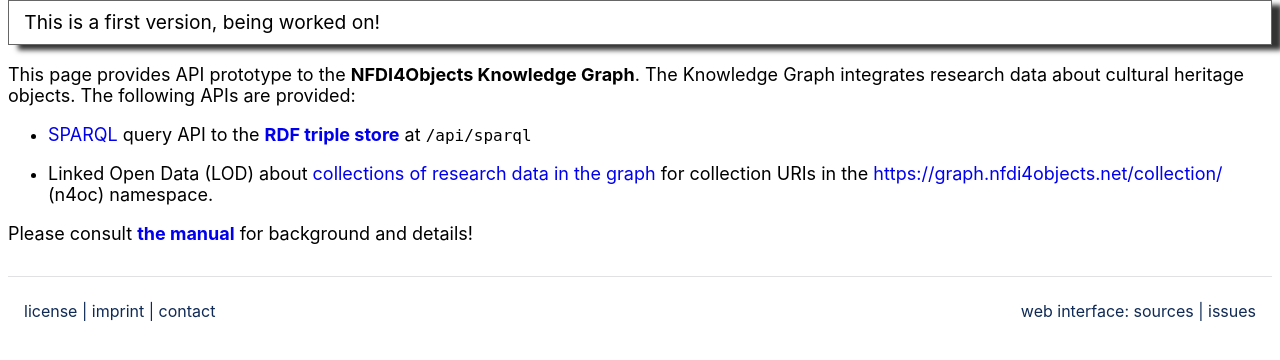
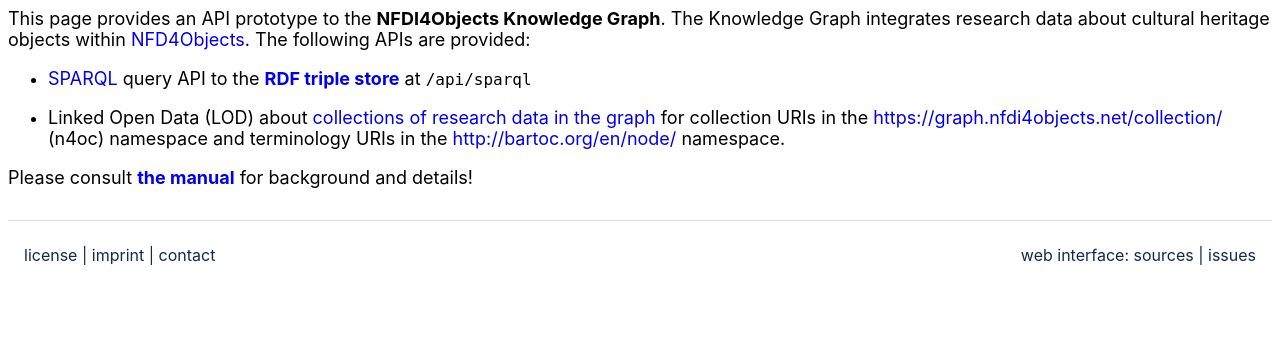
Before and after one commit to nfdi4objects/n4o-graph-apis, a Flask app: page / in a window 1280 px wide. Shown: the part 158-518 px from the top of the page. Run offline with Flask 3, Linux system fonts and the light colour scheme; parts of the project's set-up code (start-up, migrations or seed data) failed here and were passed over.

Commit message:
Layout and text

```diff
--- a/static/style.css
+++ b/static/style.css
@@ -39,7 +39,10 @@ nav > ul > li > a.selected, nav > ul > li > a:hover {
 header {
   border-bottom: .1rem solid #E1E1E3;
 }
+main {
+    margin-top: 0.5rem;
 
+}
 .message {
   font-size: larger;
   border: 1px solid #666;
--- a/templates/index.html
+++ b/templates/index.html
@@ -1,13 +1,10 @@
 {% extends 'base.html' %}
 
 {% block content %}
-  <p class="message">
-    This is a first version, being worked on!
-  </p>
-
   <p>
-    This page provides API prototype to the <b>NFDI4Objects Knowledge Graph</b>. The
-    Knowledge Graph integrates research data about cultural heritage objects.
+    This page provides an API prototype to the <b>NFDI4Objects Knowledge Graph</b>. The
+    Knowledge Graph integrates research data about cultural heritage objects within
+    <a href="https://www.nfdi4objects.net/">NFD4Objects</a>.
     The following APIs are provided:
   </p>
   <ul>
@@ -22,7 +19,9 @@
       <p>
         Linked Open Data (LOD) about <a href="/collection/">collections of research data in the graph</a>
         for collection URIs in the
-        <a href="https://graph.nfdi4objects.net/collection/">https://graph.nfdi4objects.net/collection/</a> (n4oc) namespace.
+        <a href="https://graph.nfdi4objects.net/collection/">https://graph.nfdi4objects.net/collection/</a> (n4oc) namespace
+        and terminology URIs in the
+        <a href="https://bartoc.org/">http://bartoc.org/en/node/</a> namespace.
       </p>
     </li>
     <!--li>
--- a/templates/terminologies.html
+++ b/templates/terminologies.html
@@ -1,7 +1,6 @@
 {% extends 'base.html' %}
 
 {% block content %}
-
 <script src="https://unpkg.com/@triply/yasr/build/yasr.min.js"></script>
 
 <p>
@@ -10,6 +9,7 @@
   contains information about N4O Terminologies. The list of
   terminologies is
   <a href="https://bartoc.org/en/node/18961">managed in BARTOC</a>.
+  Terminology mappings are <a href="https://coli-conc.gbv.de/cocoda/nfdi4objects/">managed with Cocoda</a>.
 </p>
 <p>
   Some terminologies are also hosted fully or partially as part of the
```
Also changed, not shown: templates/sparql.html (+6 -5 lines).
